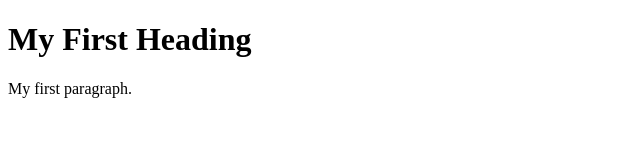
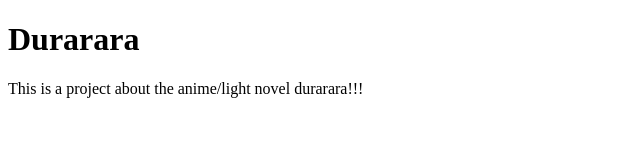
Before and after one commit to 0mingchen0/0mingchen0.github.io, a plain HTML site: page index.html in a window 1280 px wide. Shown: the whole page, without its empty margins (0-640 px from the left). Drawn offline with Linux system fonts and the light colour scheme.

Commit message:
Update index.html

```diff
--- a/index.html
+++ b/index.html
@@ -5,8 +5,8 @@
 </head>
 <body>
 
-<h1>My First Heading</h1>
-<p>My first paragraph.</p>
+<h1>Durarara</h1>
+<p>This is a project about the anime/light novel durarara!!!</p>
 
 </body>
 </html>
```
